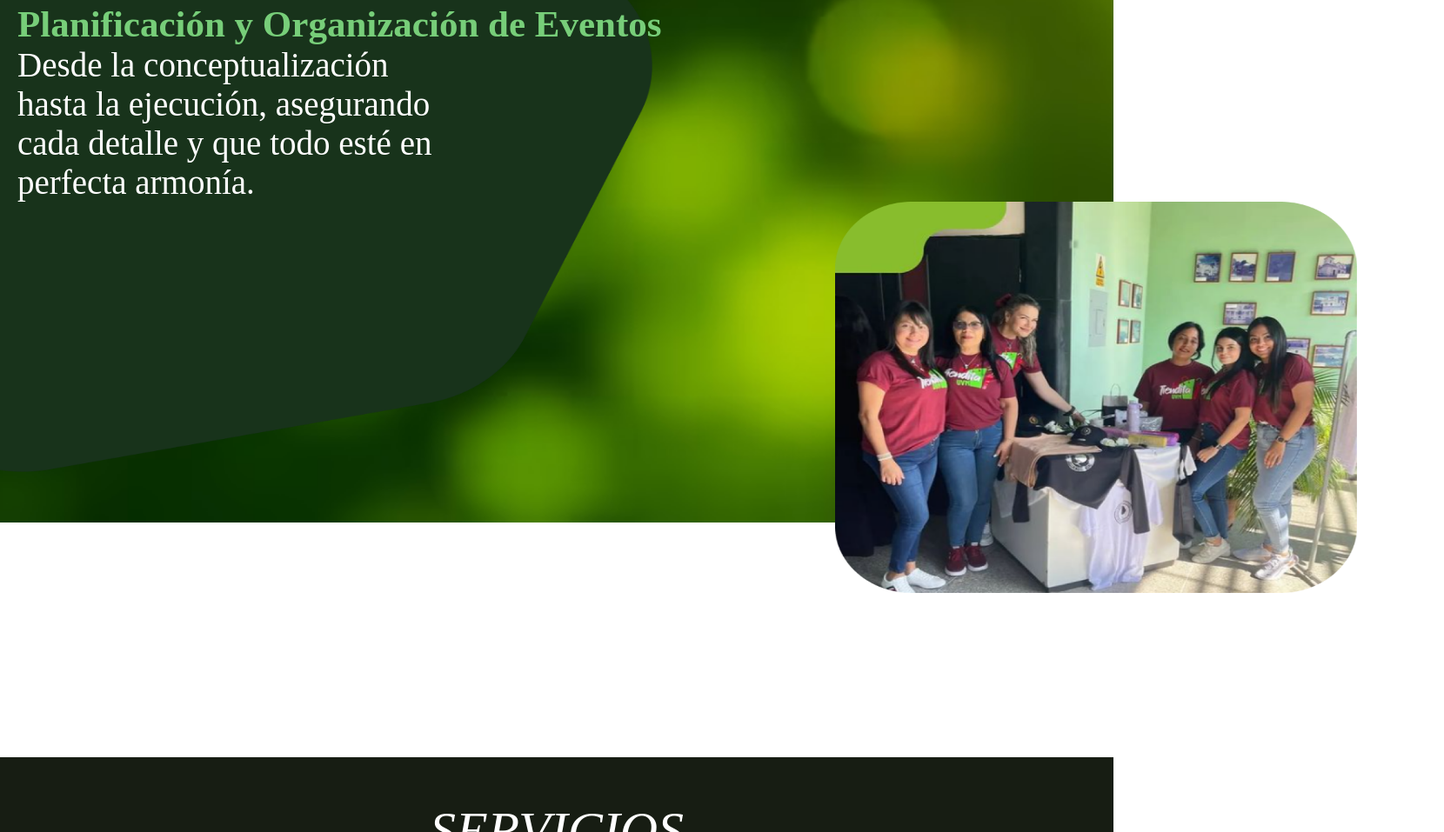
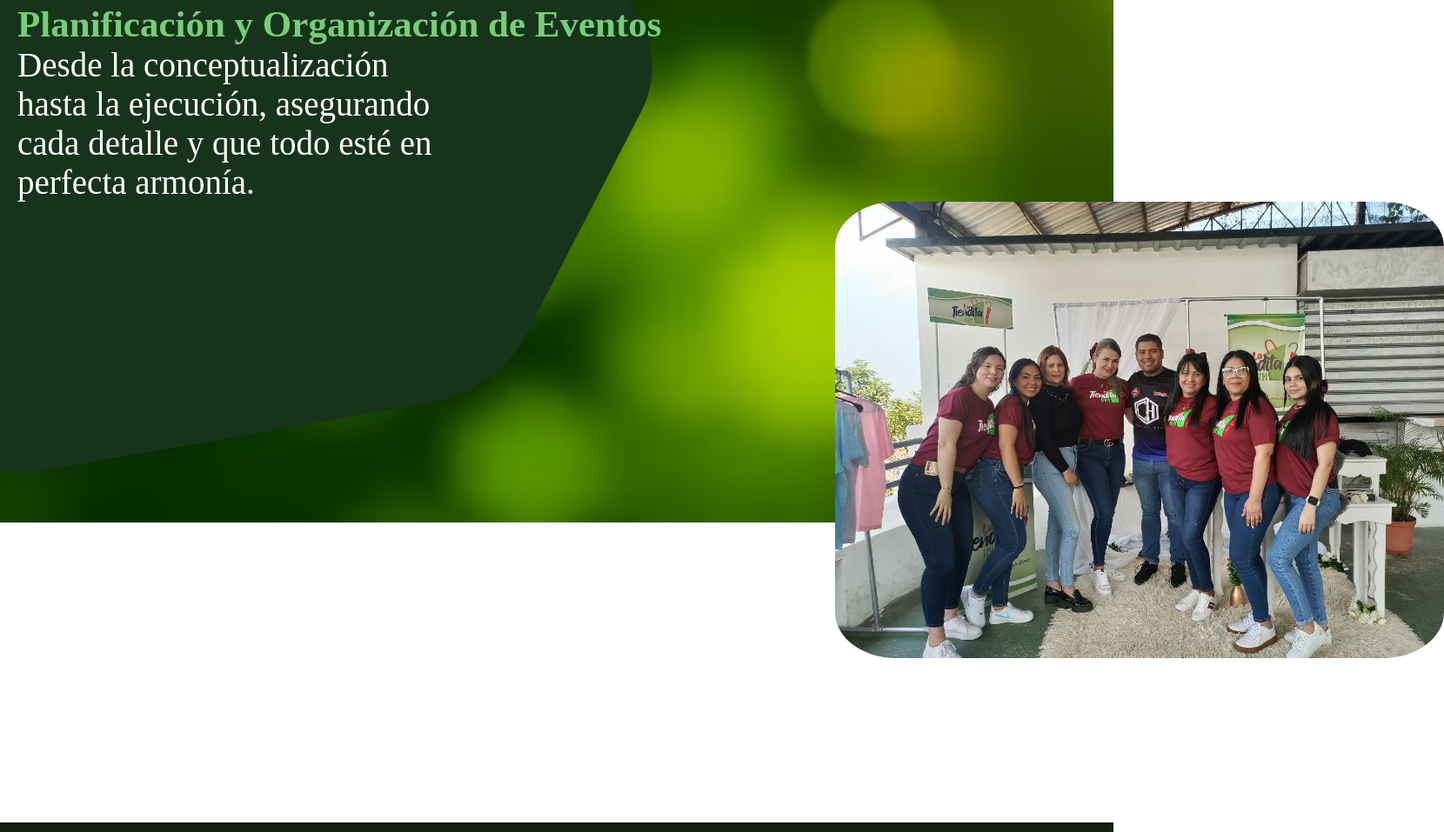
Before and after one commit to jesusSalazar14/proyecto_tiendita_uvm, a plain HTML site: page eventos.html in a window 1280 px wide. Shown: the part 199-1156 px from the top of the page at 87% size, 1660 px wide, since content can reach past the window. Drawn offline with Linux system fonts and the light colour scheme; a web font is replaced by a local one.

Commit message:
Por si acaso

```diff
--- a/eventos.css
+++ b/eventos.css
@@ -23,9 +23,10 @@
 
 .fotogrupal img{
     position: relative;
+    border-radius:10%;
     left: 940px;
-    width: 600px;
-    height: 450px;
+    width: 700px;
+    height: 525px;
 }
 
 .Fondo1{
--- a/eventos.html
+++ b/eventos.html
@@ -70,7 +70,7 @@
             <h1 class="Size1">Planificación y Organización de Eventos</h2>
             <h2 class="Size2">Desde la conceptualización<br> hasta la ejecución, asegurando <br>cada detalle y que todo esté en<br> perfecta armonía.</h2>
         </section>
-        <div class="fotogrupal"><img src="img/Marco2.png"></div>
+        <div class="fotogrupal"><img src="img/IMAGENES EVENTOS/Parte 3 (2).jpg"></div>
     </div>
     <Article>
 <!---
@@ -99,7 +99,7 @@
         </div>
 <!---
 
-        ________>>SEGUNDA SECCIÓN<<_________
+        ________>>SEGUNDA SECCIÓN_________
 
 --->
         <div class="Subfondo2">
```
